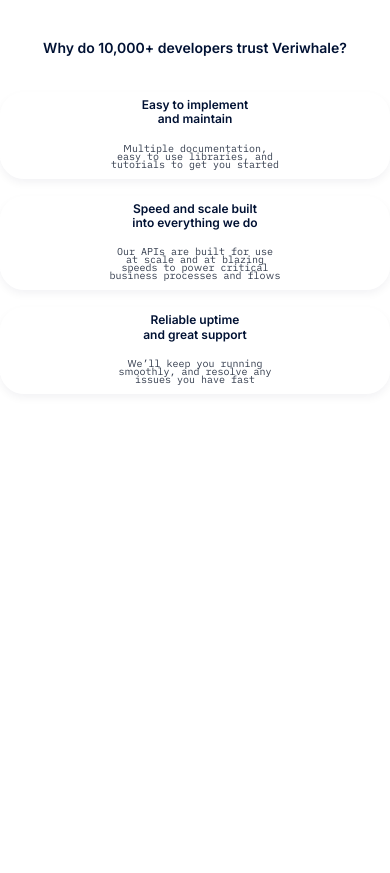
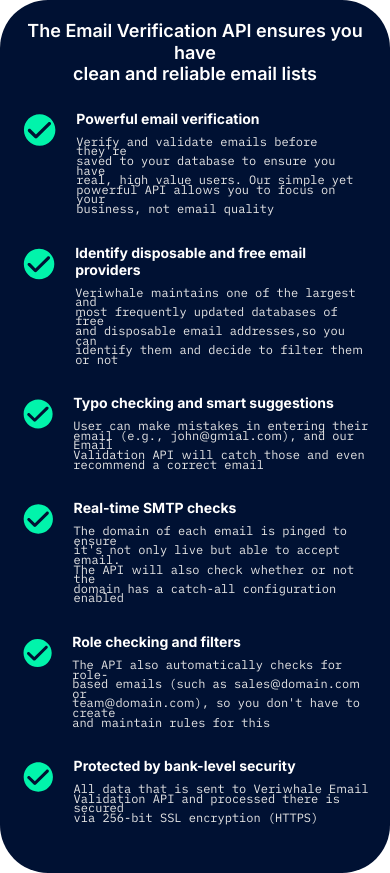
Before and after one commit to Anikonov-A/veriwhale, a plain HTML site: page index.html in a window 390 px wide. Before the commit the page ends 844 px from the top, so only its background shows below. Drawn offline with Linux system fonts and the light colour scheme.

Commit message:
responsive for about_verification section

```diff
--- a/css/about_verification.scss
+++ b/css/about_verification.scss
@@ -3,6 +3,7 @@
 
   .container {
     max-width: 1376px;
+    min-width: 360px;
     margin: auto;
 
     .about_wrapper {
@@ -14,14 +15,14 @@
         color: $white;
         text-align: center;
         font-size: 48px;
-        font-family:'Inter', sans-serif;
+        font-family: 'Inter', sans-serif;
         font-weight: 600;
         line-height: 120%;
         margin-bottom: 57px;
       }
 
       .steps_card {
-        padding: 0 42px 30px 10px;
+        //padding: 0 42px 30px 10px;
 
 
         svg {
@@ -31,7 +32,7 @@
         h3 {
           color: $white;
           font-size: 20px;
-          font-family:$inter;
+          font-family: $inter;
           font-weight: 700;
           line-height: 30px;
           margin-bottom: 10px;
@@ -55,6 +56,143 @@
   justify-content: space-between;
 }
 
-.steps_cards .steps_card .padding {
+/*.steps_cards .steps_card .padding {
   padding: 0 27px 30px 10px;
+}*/
+@media(max-width: 1220px) {
+  .steps_card {
+    width: 50%;
+
+    svg {
+      max-width: 7%;
+    }
+
+    h3 {
+      font-size: 16px;
+      line-height: 25px;
+    }
+
+    p {
+      font-size: 14px;
+      line-height: 100%;
+    }
+  }
 }
+
+@media(max-width: 1024px) {
+  .about_verification {
+    .container {
+      .about_wrapper {
+        padding: 60px 60px 60px;
+        h2 {
+          font-size: 40px;
+        }
+        .steps_card {
+          width: 33.333%;
+          gap: 10px;
+          svg{
+            margin-right: 16px;
+          }
+          h3{
+            font-size: 18px;
+            line-height: 17px;
+          }
+          p{
+            line-height: 80%;
+            font-size: 14px;
+          }
+        }
+      }
+
+    }
+  }
+}
+@media(max-width: 767px){
+  .about_verification {
+    .container {
+      .about_wrapper {
+        padding: 60px 60px 60px;
+        h2 {
+          font-size: 28px;
+        }
+        .steps_card {
+          width: 33.333%;
+          gap: 7px;
+          svg{
+            max-width: 70%;
+            margin-right: 10px;
+          }
+          h3{
+            line-height: 17px;
+            font-size: 16px;
+          }
+          p{
+            line-height: 80%;
+            font-size: 14px;
+          }
+        }
+      }
+
+    }
+  }
+}
+@media(max-width: 575px){
+  .about_verification {
+    .container {
+      .about_wrapper {
+        padding: 20px 20px 20px;
+        h2 {
+          font-size: 22px;
+          margin-bottom: 25px;
+        }
+        .steps_card {
+          width: 33.333%;
+          gap: 7px;
+          svg{
+            max-width: 70%;
+            margin-right: 10px;
+          }
+          h3{
+            line-height: 17px;
+            font-size: 16px;
+          }
+          p{
+            line-height: 80%;
+            font-size: 14px;
+          }
+        }
+      }
+
+    }
+  }
+}
+@media(max-width: 428px){
+  .about_verification {
+    .container {
+      .about_wrapper {
+        padding: 20px 20px 20px;
+        h2 {
+          font-size: 18px;
+          margin-bottom: 25px;
+        }
+        .steps_card {
+          width:100%;
+          gap: 7px;
+          svg{
+            max-width: 70%;
+            margin-right: 10px;
+          }
+          h3{
+            line-height: 17px;
+            font-size: 14px;
+          }
+          p{
+            line-height: 80%;
+            font-size: 12px;
+          }
+        }
+      }
+
+    }
+  }
+}
--- a/index.html
+++ b/index.html
@@ -222,7 +222,7 @@
             </div>
         </div>
     </section>-->
-    <section class="why_do">
+ <!--   <section class="why_do">
         <div class="container">
             <h2>Why do 10,000+ developers trust Veriwhale?</h2>
             <div class="container_article_group d-flex">
@@ -257,8 +257,8 @@
                 </article>
             </div>
         </div>
-    </section>
- <!--   <section class="about_verification">
+    </section>-->
+    <section class="about_verification">
         <div class="container">
             <div class="about_wrapper">
                 <h2>The Email Verification API ensures you have <br> clean and reliable email lists</h2>
@@ -344,7 +344,7 @@
             </div>
         </div>
     </section>
-    <section class="pricing">
+<!--    <section class="pricing">
         <div class="container">
             <div class="pricing_wrapper">
                 <h2>Simple & transparent pricing</h2>
```
Also changed, not shown: css/style.css, 1 other file.
